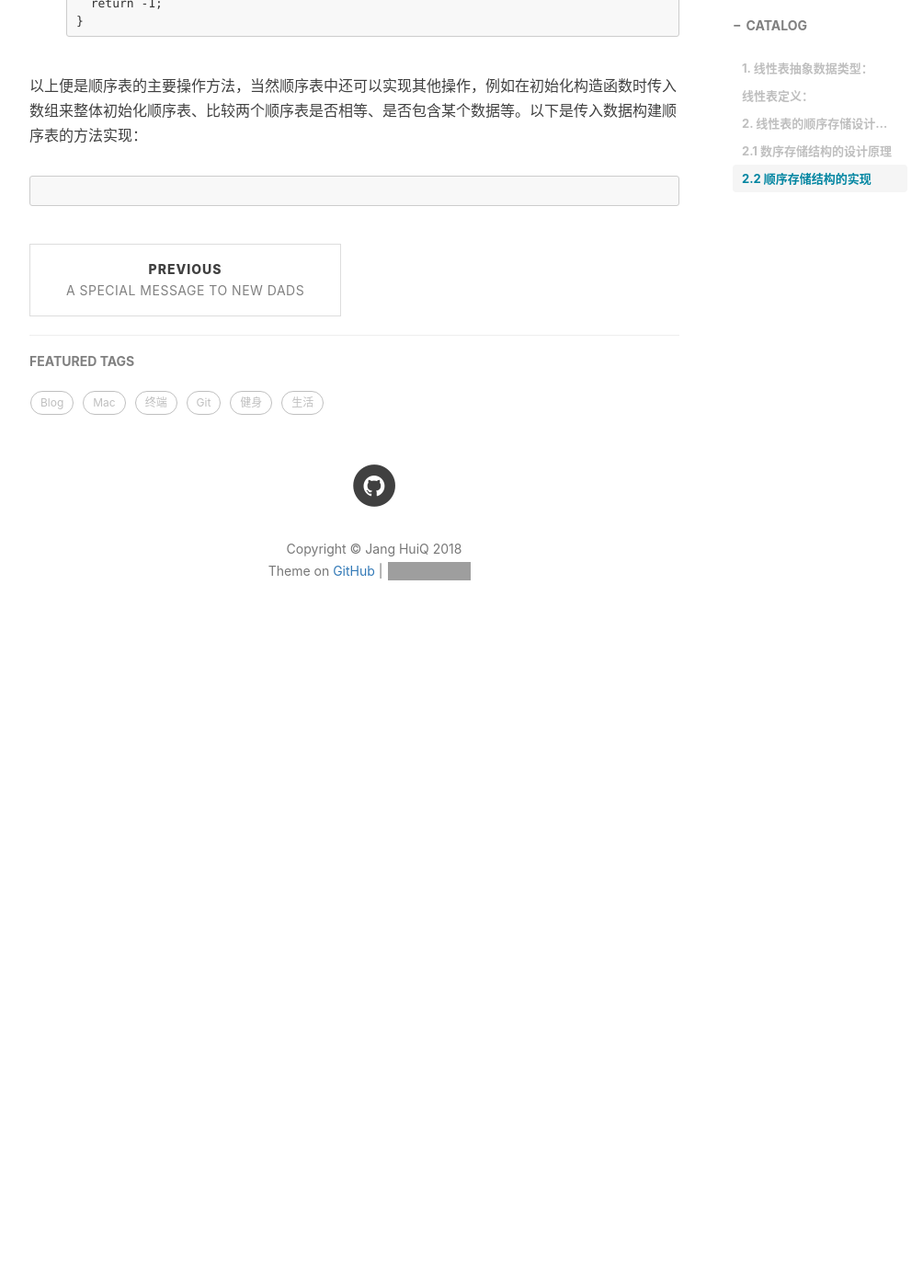
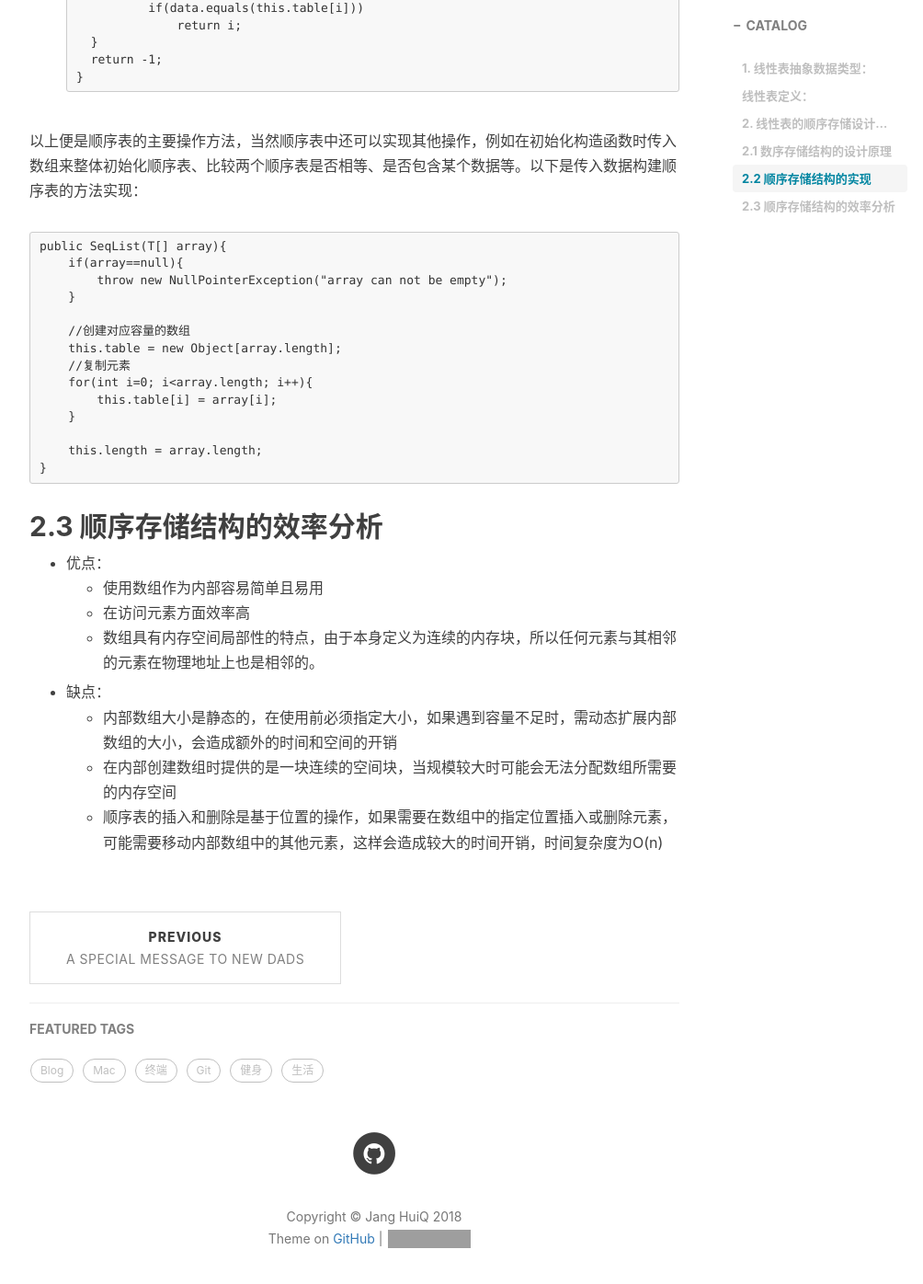
Before and after one commit to jangzc/jangzc.github.io, a Jekyll site: the page built from _posts/2018-08-02-顺序表和链表.markdown, in a window 1280 px wide and 1400 px high, scrolled down 4196 px. Shown: the top 1396 px of the window at 92% size, without its empty margins (233-1237 px from the left). Built offline with Jekyll 4.4.1, drawn with Linux system fonts in a browser that asks for light colours; nearby versions of some CDN libraries; comment, search, counter and statistics services are not loaded; before the commit the page ends 4921 px from its top, so only the background shows below that; some of the changed text lies outside the part shown; grey boxes are pictures that could not be loaded.

Commit message:
Update 2018-08-02-顺序表和链表.markdown

````diff
--- a/_posts/2018-08-02-顺序表和链表.markdown
+++ b/_posts/2018-08-02-顺序表和链表.markdown
@@ -1,7 +1,7 @@
 ---
 layout:     post
-title:      顺序表和链表
-subtitle:   java语言
+title:      Java数据结构与算法之顺序表和链表
+subtitle:   顺序表
 date:       2018-08-02
 author:     Jang
 header-img: img/post-bg-debug.png
@@ -164,5 +164,28 @@ public int lastIndexOf(T data){
 
 以上便是顺序表的主要操作方法，当然顺序表中还可以实现其他操作，例如在初始化构造函数时传入数组来整体初始化顺序表、比较两个顺序表是否相等、是否包含某个数据等。以下是传入数据构建顺序表的方法实现：
 ```
+public SeqList(T[] array){
+    if(array==null){
+        throw new NullPointerException("array can not be empty");
+    }
 
+    //创建对应容量的数组
+    this.table = new Object[array.length];
+    //复制元素
+    for(int i=0; i<array.length; i++){
+        this.table[i] = array[i];
+    }
+
+    this.length = array.length;
+}
 ```
+
+## 2.3 顺序存储结构的效率分析
+* 优点：
+  * 使用数组作为内部容易简单且易用
+  * 在访问元素方面效率高
+  * 数组具有内存空间局部性的特点，由于本身定义为连续的内存块，所以任何元素与其相邻的元素在物理地址上也是相邻的。
+* 缺点：
+  * 内部数组大小是静态的，在使用前必须指定大小，如果遇到容量不足时，需动态扩展内部数组的大小，会造成额外的时间和空间的开销
+  * 在内部创建数组时提供的是一块连续的空间块，当规模较大时可能会无法分配数组所需要的内存空间
+  * 顺序表的插入和删除是基于位置的操作，如果需要在数组中的指定位置插入或删除元素，可能需要移动内部数组中的其他元素，这样会造成较大的时间开销，时间复杂度为O(n)
````
